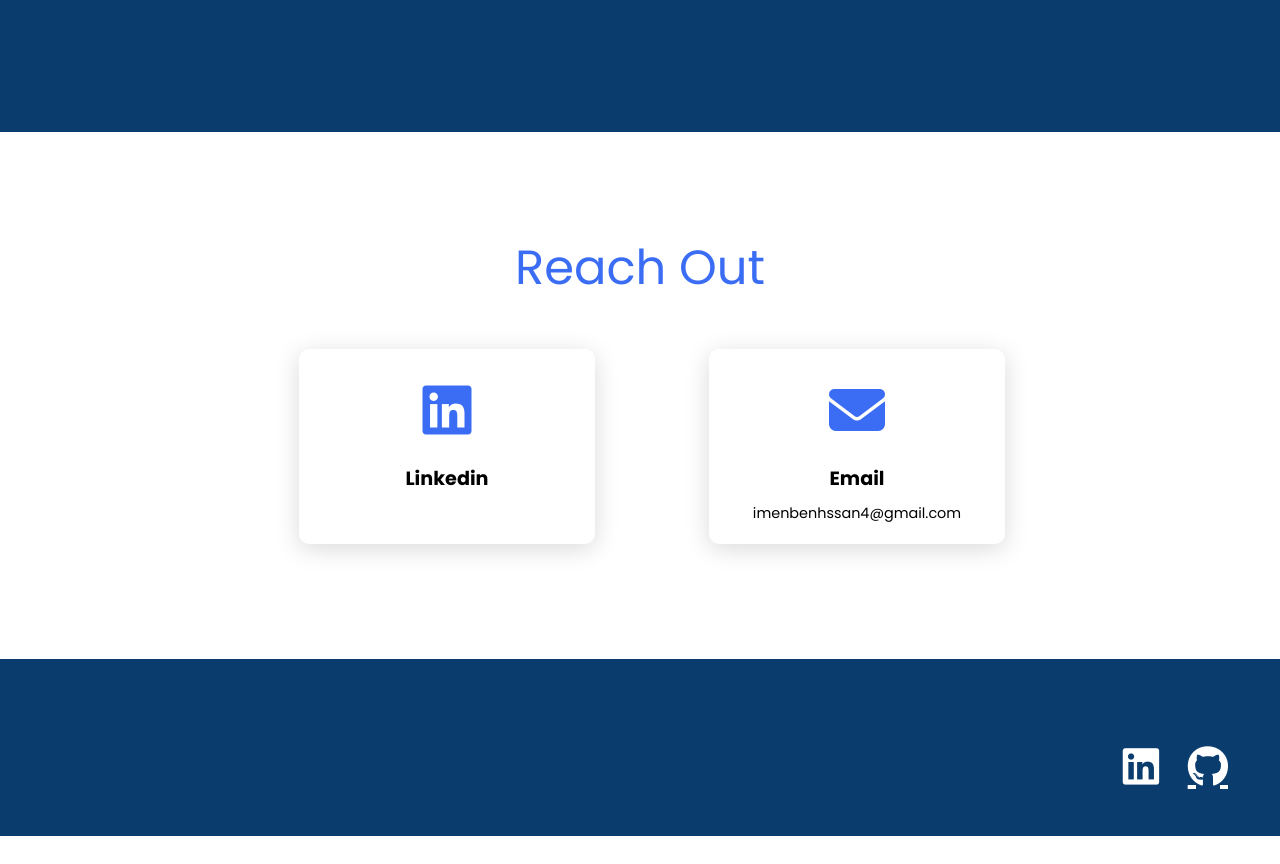
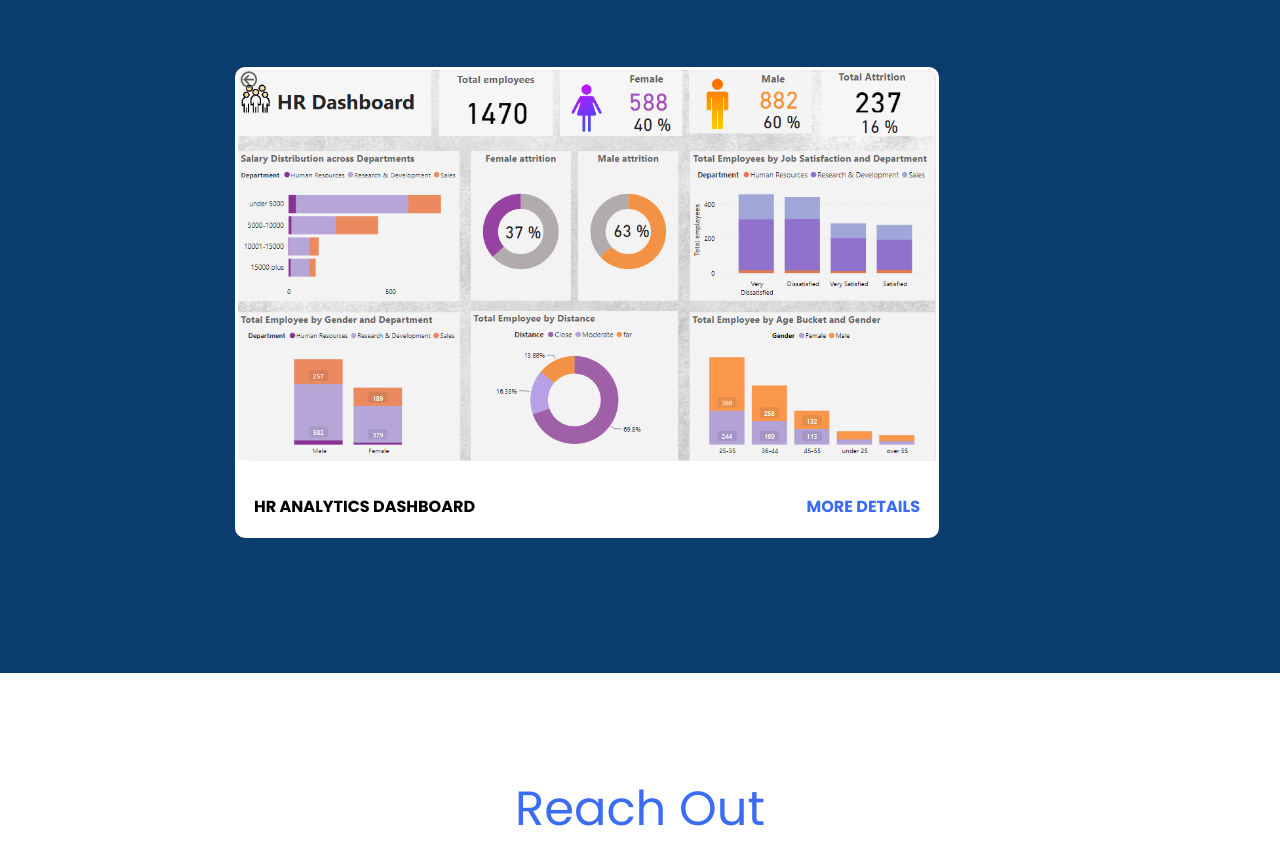
Before and after one commit to Imen-BH/imen-BH.github.io, a plain HTML site: page index.html in a window 1280 px wide. Shown: the part 2045-2909 px from the top of the page. Before the commit the page ends 2881 px from the top, so only its background shows below. Drawn offline with Linux system fonts and the light colour scheme.

Commit message:
Added new images and modified index

```diff
--- a/index.html
+++ b/index.html
@@ -54,18 +54,17 @@
                         <a href="https://app.powerbi.com/view?r=eyJrIjoiYjY0YzRlNTItYWY0MS00YTA4LWEyNzEtOTljMDhjZDk3MDU2IiwidCI6IjI3MGRlZTU4LThkMGEtNDU2MC05ZDgxLTBmMDlkZThkOTZiNiJ9" class="more-details" target="_blank">more details</a>                    </strong>
                 </div>
             </div>
-             <!--<div class="project-card">
+            <div class="project-card">
                 <div class="project-image">
-                    <img src="images/ss.png" />
+                    <img src="images\Hr_dashboard.png" />
                 </div>
                 <div class="project-info">
-                    <p class="project-category">Optimizing sales performance through data-driven insights</p>
-                    <strong class="project-title">
-                        <span>Sales Dashboard with Power BI</span>
-                        <a href="https://app.powerbi.com/view?r=eyJrIjoiYjg4N2Y3YzAtM2FhMi00N2NmLTk3OTMtMzZkMTRiYzJhN2E4IiwidCI6IjI3MGRlZTU4LThkMGEtNDU2MC05ZDgxLTBmMDlkZThkOTZiNiJ9" class="more-details" target="_blank">more details</a>                    </strong>
+                 <strong class="project-title">
+                        <span>HR Analytics Dashboard</span>
+                        <a href="https://app.powerbi.com/view?r=eyJrIjoiYTY3MDdhZDItZWI2NS00ZjgxLTk2ZWYtZDM1NzVmNmU0NWM3IiwidCI6IjI3MGRlZTU4LThkMGEtNDU2MC05ZDgxLTBmMDlkZThkOTZiNiJ9" class="more-details" target="_blank">more details</a>                    </strong>
                 </div>
             </div>
-            <div class="project-card">
+            <!--<div class="project-card">
                 <div class="project-image">
                     <img src="images/ss.png" />
                 </div>
```
Also changed, not shown: images/Hr_dashboard.png (added).
